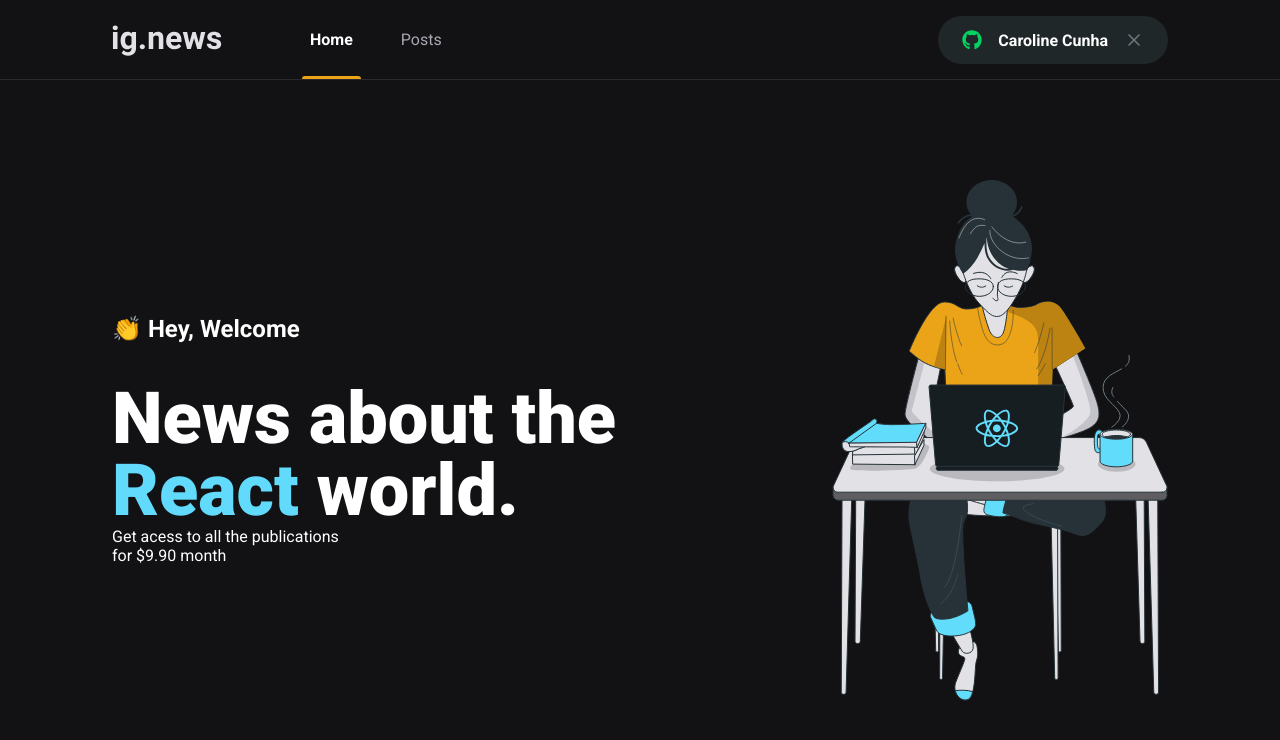
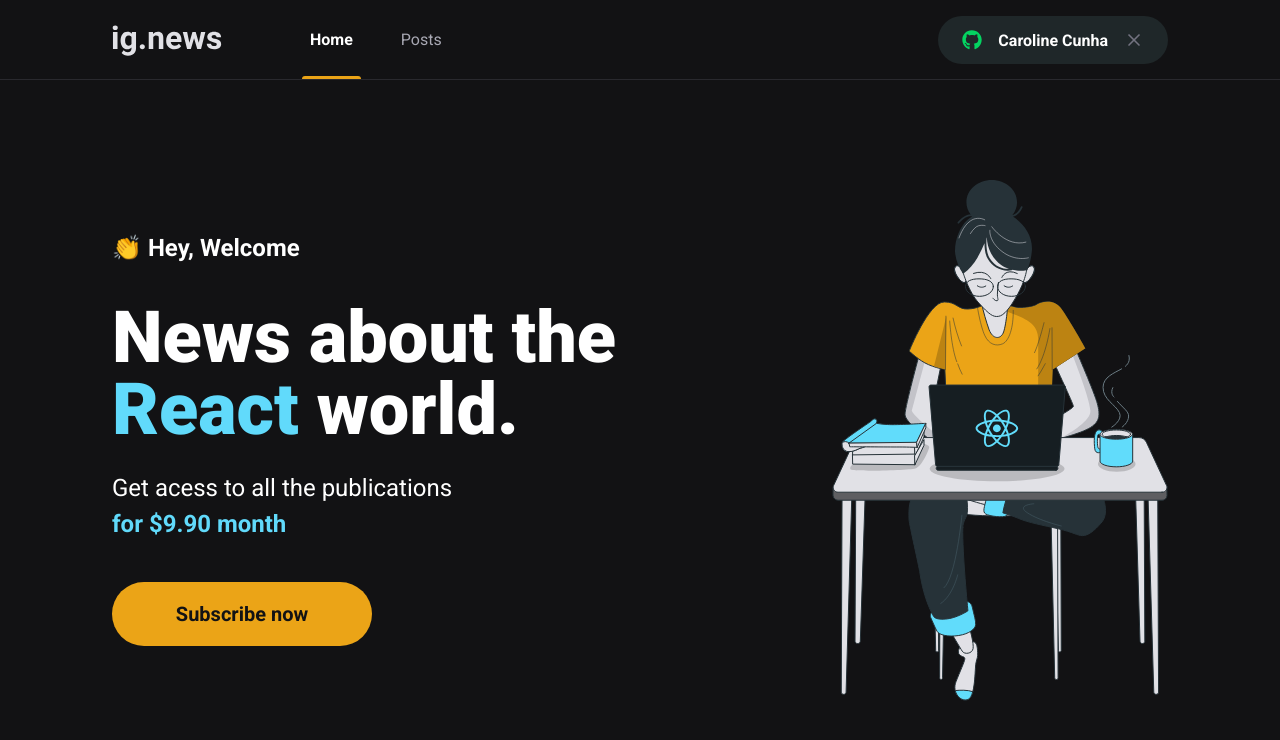
Before and after one commit to CarolineCunha/ignite-fundamentos-nextjs, a Next.js app: page / in a window 1280 px wide. Shown: the top 740 px of the page. Built offline with nearby package versions, Linux system fonts and the light colour scheme.

Commit message:
subscribeButton

```diff
--- /dev/null
+++ b/src/components/SubscribeButton/index.tsx
@@ -0,0 +1,12 @@
+import styles from './styles.module.scss';
+
+export function SubscribeButton() {
+    return(
+        <button
+            type="button"
+            className={styles.subscribeButton}
+        >
+        Subscribe now
+        </button>
+    );
+}
--- /dev/null
+++ b/src/components/SubscribeButton/styles.module.scss
@@ -0,0 +1,20 @@
+.subscribeButton{
+    width: 260px;
+    height: 4rem;
+    border: 0;
+    border-radius: 2rem;
+    background: var(--yellow-500);
+    color: var(--gray-900);
+    font-size: 1.25rem;
+    font-weight: bold;
+
+    display: flex;
+    align-items: center;
+    justify-content: center;
+
+    transition: filter 0.2s;
+
+    &:hover {
+        filter:brightness(0.8)
+    }
+}
--- a/src/pages/home.module.scss
+++ b/src/pages/home.module.scss
@@ -24,6 +24,7 @@
         span{
             color: var(--cyan-500);
         }
+    }
 
         p{
             font-size: 1.5rem;
@@ -35,5 +36,9 @@
                 font-weight: bold;
             }
         }
-    }
+
+        button {
+            margin-top: 2.5rem;
+        }
+
 }
--- a/src/pages/index.tsx
+++ b/src/pages/index.tsx
@@ -1,5 +1,6 @@
 import styles from './home.module.scss';
 import Head from 'next/head';
+import { SubscribeButton } from '../components/SubscribeButton';
 
 export default function Home() {
   return (
@@ -15,6 +16,7 @@
           Get acess to all the publications <br />
           <span> for $9.90 month</span>
         </p>
+        <SubscribeButton />
       </section>
 
       <img src="/images/avatar.svg" alt="Girl coding" />
```
